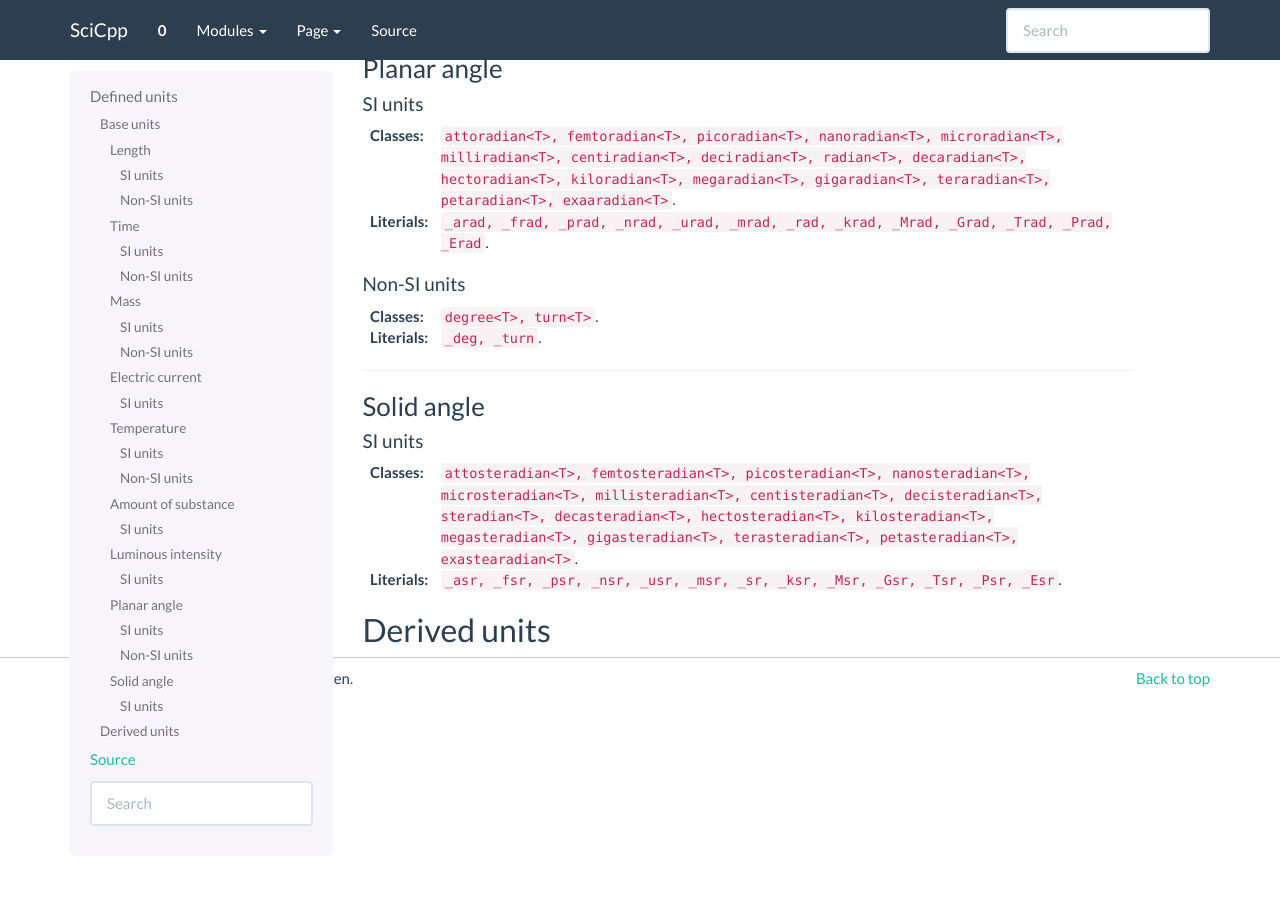
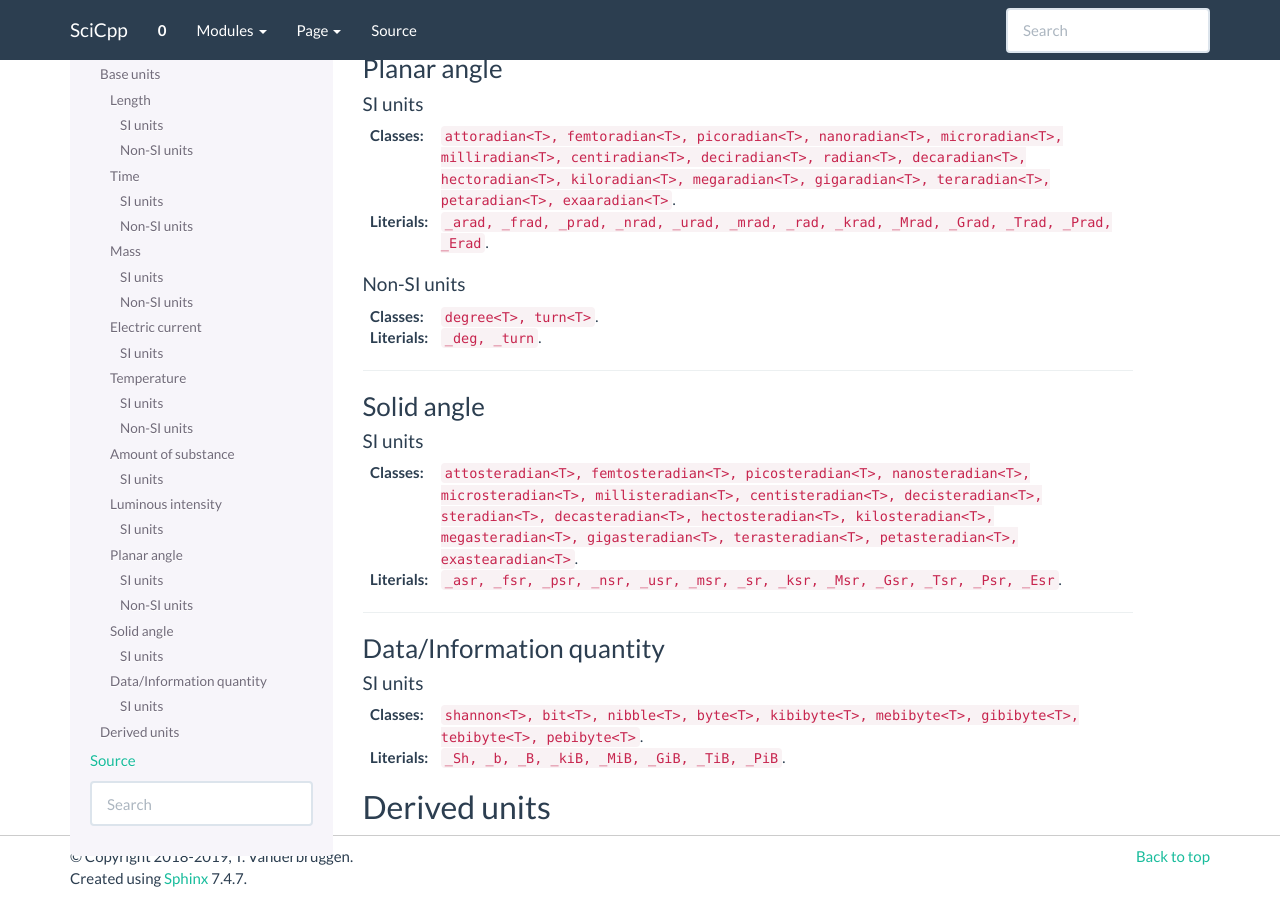
Before and after one commit to tvanderbruggen/SciCpp, a Sphinx documentation site: the page built from doc/source/core.units.defined.units.rst, in a window 1280 px wide and 900 px high, scrolled down 2445 px. Built offline with Sphinx 7.4.7, drawn with Linux system fonts in a browser that asks for light colours.

Commit message:
Doc data quantity

```diff
--- a/doc/source/core.units.defined.units.rst
+++ b/doc/source/core.units.defined.units.rst
@@ -175,6 +175,18 @@ SI units
 
 :Literials: :code:`_asr, _fsr, _psr, _nsr, _usr, _msr, _sr, _ksr, _Msr, _Gsr, _Tsr, _Psr, _Esr`.
 
+-------------------------------------------------------------------------------
+
+Data/Information quantity
+~~~~~~~~~~~~~~~
+
+SI units
+^^^^^^^^^^
+
+:Classes: :code:`shannon<T>, bit<T>, nibble<T>, byte<T>, kibibyte<T>, mebibyte<T>, gibibyte<T>, tebibyte<T>, pebibyte<T>`.
+
+:Literials: :code:`_Sh, _b, _B, _kiB, _MiB, _GiB, _TiB, _PiB`.
+
 
 Derived units
 ----------------------
```
Also changed, not shown: 1 other file.
